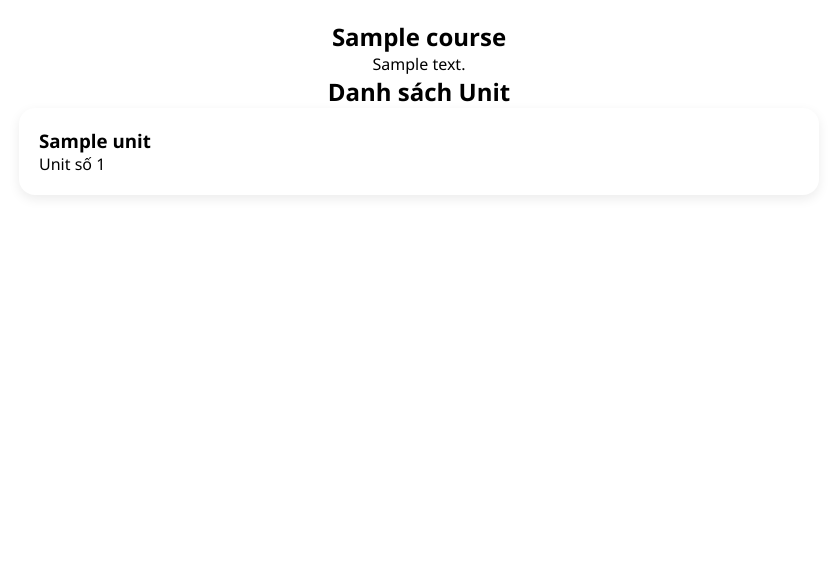
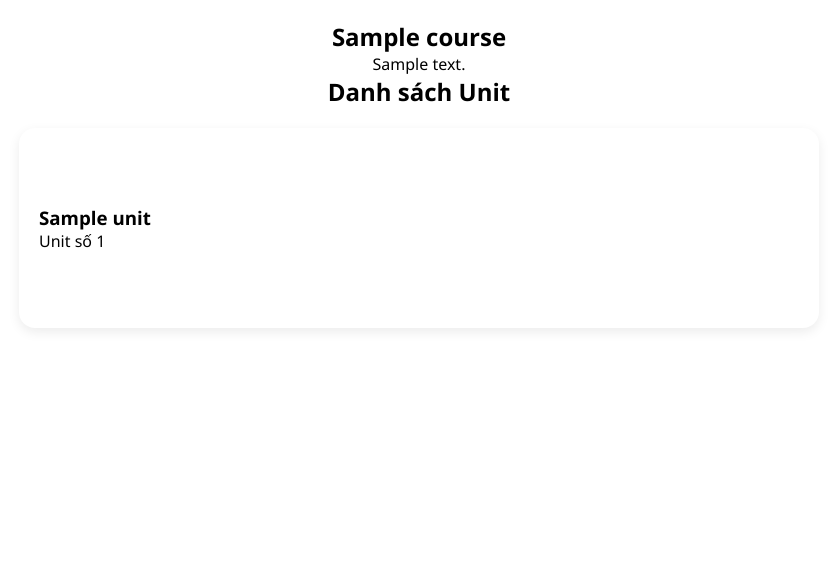
Before and after one commit to zyur44/OpenEnglish, a PHP site: page /ui/course.php?course_id=1 in a window 1280 px wide. Shown: the part 100-668 px from the top of the page, without its empty margins (221-1058 px from the left). Run offline with PHP 8.4, Linux system fonts and the light colour scheme; tables that the repository leaves empty hold one stand-in row (values such as "Sample post"); some web fonts are replaced.

Commit message:
Fix spacing issue

```diff
--- a/frontend/assets/css/style.css
+++ b/frontend/assets/css/style.css
@@ -130,6 +130,39 @@ nav li.nav-user .nav-dropdown li a:hover {
     width: 100%;
 }
 
+.oe-about-grid,
+.oe-steps-grid {
+    display: grid;
+    gap: 20px;
+    grid-template-columns: repeat(auto-fit, minmax(240px, 1fr));
+    align-items: stretch;
+    width: 100%;
+}
+
+.oe-unit-grid {
+    display: grid;
+    grid-template-columns: 1fr;
+    gap: 20px;
+    width: 100%;
+}
+
+.oe-unit-grid a {
+    display: block;
+    width: 100%;
+}
+
+.oe-unit-grid .oe-card {
+    min-height: 160px;
+    height: 100%;
+}
+
+.oe-unit-grid .oe-card > div {
+    display: flex;
+    flex-direction: column;
+    justify-content: center;
+    height: 100%;
+}
+
 .oe-card {
     width: 100%;
     max-width: 800px;
@@ -137,6 +170,8 @@ nav li.nav-user .nav-dropdown li a:hover {
     border-radius: 16px;
     overflow: hidden;
     box-shadow: 0 4px 12px rgba(0, 0, 0, 0.08);
+    margin-bottom: 20px;
+    margin-top:20px;
 }
 
 .oe-card img {
```
